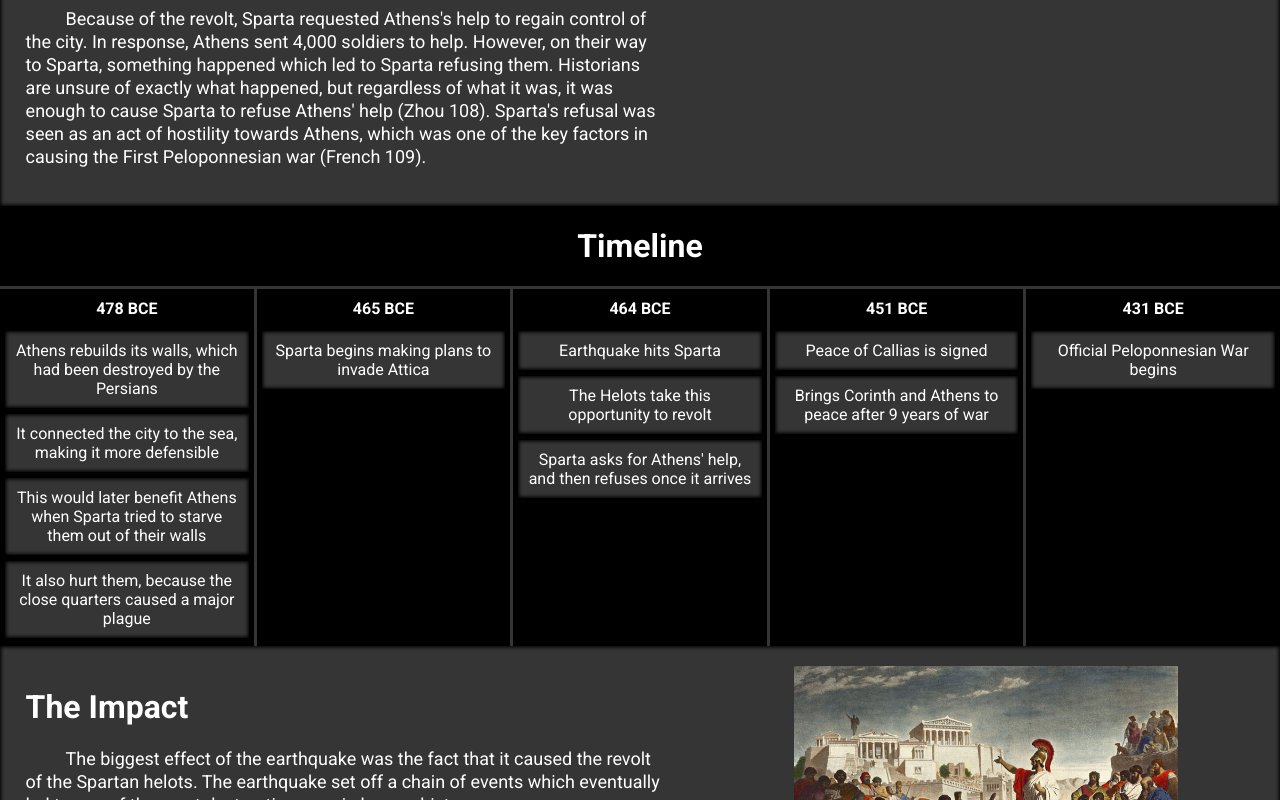
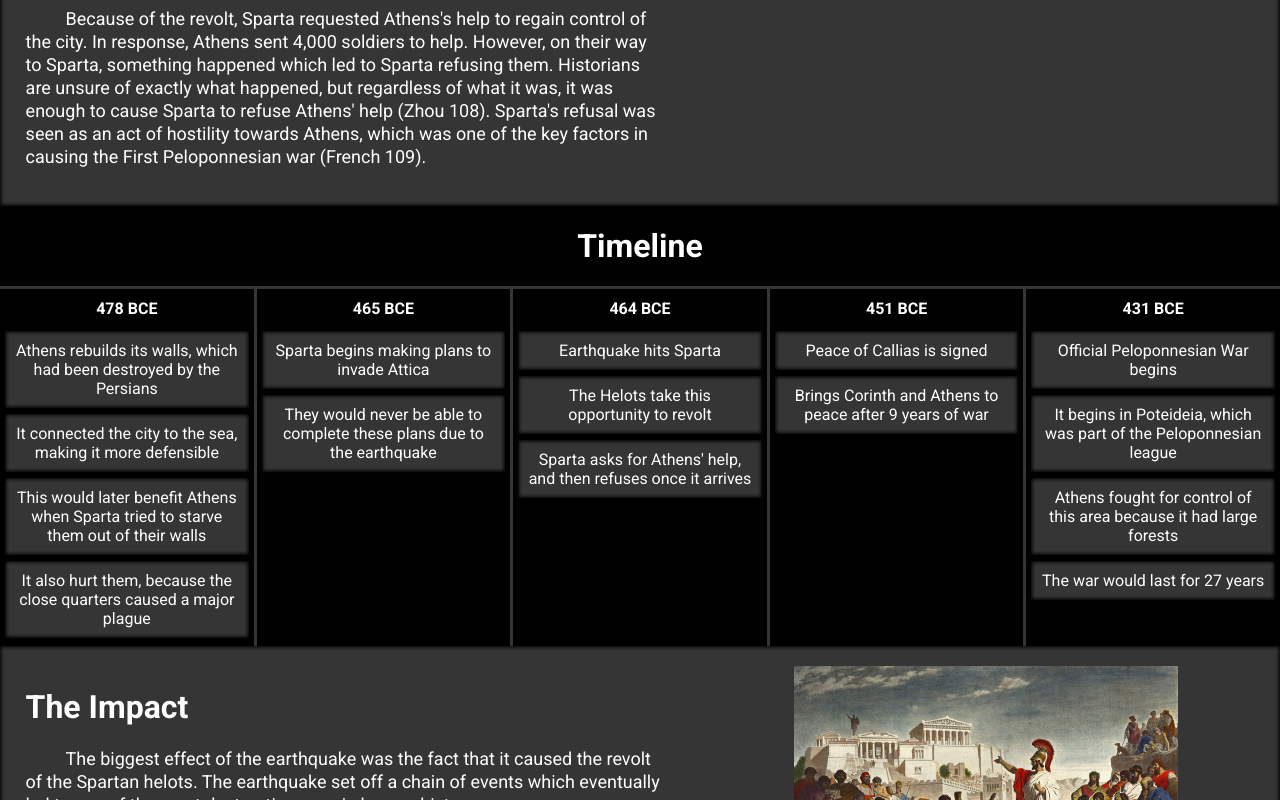
Before and after one commit to JonZavialov/virtual-museum, a website: page public/index.html in a window 1280 px wide. Shown: the part 1660-2460 px from the top of the page. Drawn offline with nearby package versions, Linux system fonts and the light colour scheme.

Commit message:
added some stuff

```diff
--- a/public/assets/src/initScrollImage.js
+++ b/public/assets/src/initScrollImage.js
@@ -1,11 +1,16 @@
 function initScrollImage() {
   const moveUp = 200;
   $(window).scroll(() => {
-    let docTop = $("#hero")[0].getBoundingClientRect().y;
-    if (docTop * -1 < moveUp) {
-      $("#top-image").css("transform", `translate(0, ${docTop / 2}px)`);
-    } else if (docTop * -1 > moveUp) {
-      $("#top-image").css("transform", `translate(0, ${moveUp / -2}px)`);
+    let textHeight = $('#setting .text')[0].getBoundingClientRect().height;
+    let picsHeight = $('#setting .images')[0].getBoundingClientRect().height;
+
+    if (picsHeight > textHeight){
+      let docTop = $("#hero")[0].getBoundingClientRect().y;
+      if (docTop * -1 < moveUp) {
+        $("#top-image").css("transform", `translate(0, ${docTop / 2}px)`);
+      } else if (docTop * -1 > moveUp) {
+        $("#top-image").css("transform", `translate(0, ${moveUp / -2}px)`);
+      }
     }
   });
 
--- a/public/index.html
+++ b/public/index.html
@@ -169,6 +169,10 @@
             <p class="description">
               Sparta begins making plans to invade Attica
             </p>
+            <p class="description">
+              They would never be able to complete these plans due to the
+              earthquake
+            </p>
           </div>
           <div class="time">
             <p class="year">464 BCE</p>
@@ -190,6 +194,14 @@
           <div class="time">
             <p class="year">431 BCE</p>
             <p class="description">Official Peloponnesian War begins</p>
+            <p class="description">
+              It begins in Poteideia, which was part of the Peloponnesian league
+            </p>
+            <p class="description">
+              Athens fought for control of this area because it had large
+              forests
+            </p>
+            <p class="description">The war would last for 27 years</p>
           </div>
         </div>
       </div>
```
Also changed, not shown: public/assets/src/changeHeights.js (line endings or trailing spaces).
